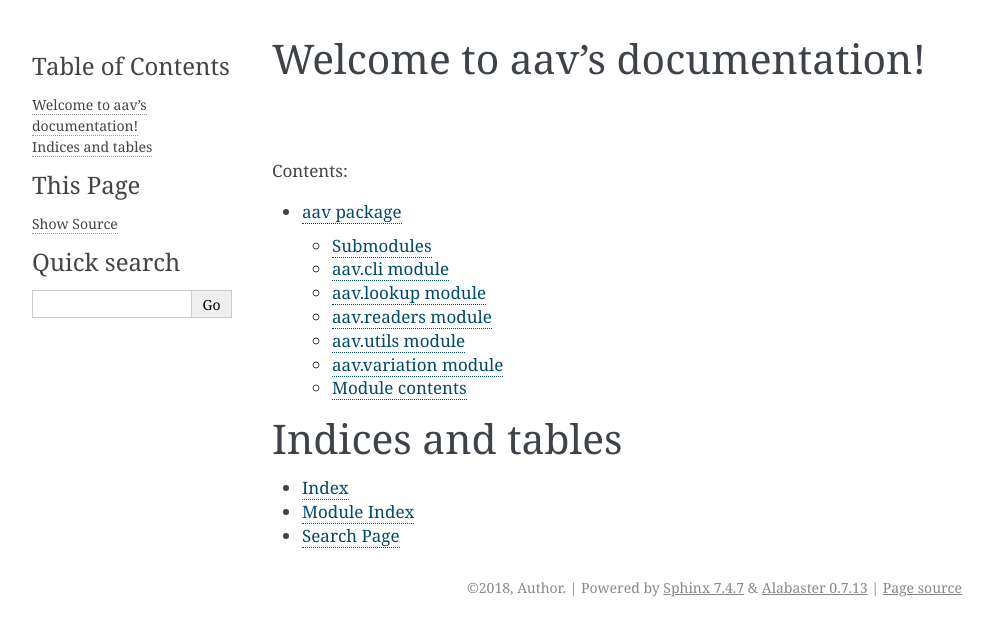
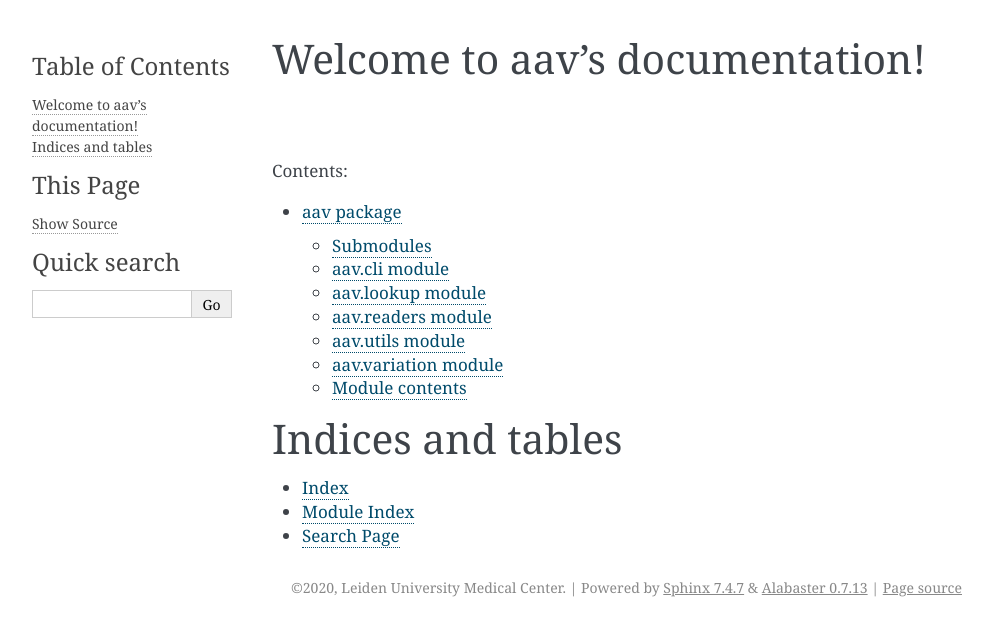
Before and after one commit to LUMC/array-as-vcf, a Sphinx documentation site: the page built from docs/index.rst, in a window 1280 px wide. Shown: the top 636 px of the page, without its empty margins (148-1141 px from the left). Built offline with Sphinx 7.4.7, drawn with Linux system fonts in a browser that asks for light colours; some of the changed lines change nothing that is shown.

Commit message:
Set documentation parameters dynamically

```diff
--- a/docs/conf.py
+++ b/docs/conf.py
@@ -15,18 +15,26 @@
 # import os
 # import sys
 # sys.path.insert(0, '/home/ahbbollen/KG/aav/aav')
+from distutils.dist import DistributionMetadata
+from pathlib import Path
 
+import pkg_resources
 
 # -- Project information -----------------------------------------------------
 
-project = 'aav'
-copyright = '2018, Author'
-author = 'Author'
+# Get package information from the installed package.
+package = pkg_resources.get_distribution("array_as_vcf")
+metadata_file = Path(package.egg_info) / Path(package.PKG_INFO)
+metadata = DistributionMetadata(path=str(metadata_file))
+
+project = 'python-isal'
+copyright = '2020, Leiden University Medical Center'
+author = 'Leiden University Medical Center'
 
 # The short X.Y version
-version = ''
+version = package.parsed_version.base_version
 # The full version, including alpha/beta/rc tags
-release = ''
+release = package.version
 
 
 # -- General configuration ---------------------------------------------------
--- a/requirements-docs.txt
+++ b/requirements-docs.txt
@@ -1 +1,2 @@
 sphinx
+setuptools
```
Also changed, not shown: 1 other file.
